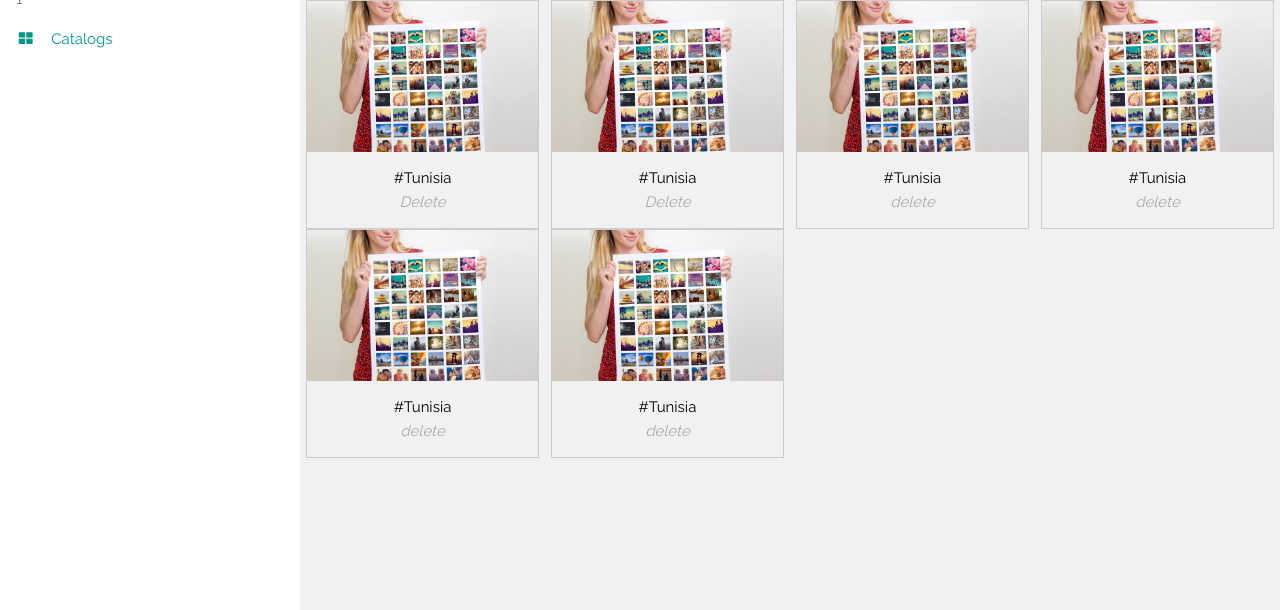
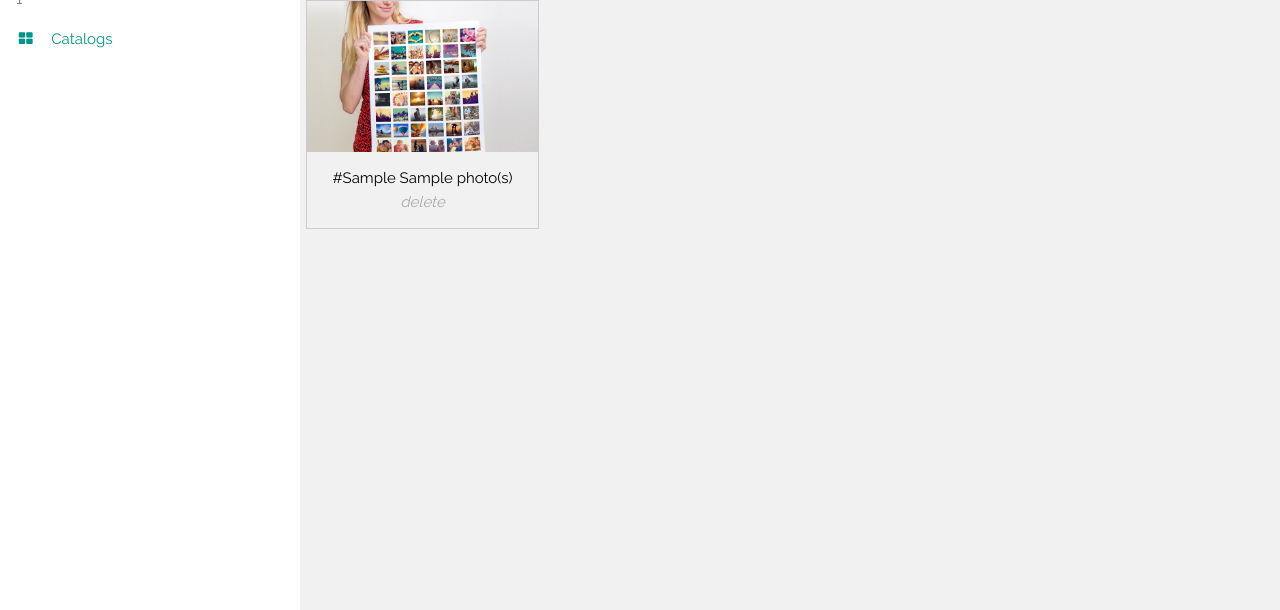
Before and after one commit to MossaabFrifita/CCMProject, a PHP site: page /src/home.php in a window 1280 px wide. Shown: the part 190-800 px from the top of the page. Run offline with PHP 8.4, Linux system fonts and the light colour scheme; the visitor is signed in with stand-in values (Sample User, id 1); tables that the repository leaves empty or names only in its code hold one stand-in row (values such as "Sample post"); grey boxes are pictures that could not be loaded.

Commit message:
Add Delete album FN

```diff
--- a/src/album.php
+++ b/src/album.php
@@ -30,4 +30,9 @@ class Album {
         $requete_preparee = $this->conn->prepare($requete);
         $requete_preparee->execute($valeurs);
     }
+    public function deleteAlbum($id){
+        $requete = "DELETE FROM cataloguetag WHERE id=$id";
+        $requete_preparee = $this->conn->prepare($requete);
+        $requete_preparee->execute();
+    }
 }
--- a/src/home.php
+++ b/src/home.php
@@ -1,9 +1,12 @@
 <?php
+
 session_start();
 if(!isset($_SESSION['loggedIn'])){
     echo "<script type='text/javascript'>document.location.replace('index.php');</script>";
 
 }
+include "getAlbums.php";
+
 ?>
 <!DOCTYPE html>
 <html>
@@ -177,62 +180,19 @@ div.desc {
   </header>
 <!-- End page content -->
 
+<?php foreach ($list as $row) { ?>
 <div class="responsive">
   <div class="gallery">
     <a target="_blank" href="https://insatgramposter.appspot.com/images/album.jpg">
       <img src="https://insatgramposter.appspot.com/images/album.jpg" alt="Cinque Terre" width="600" height="400">
     </a>
-    <div class="desc">#Tunisia</br>
-                           <i class="material-icons button delete">Delete</i></div>
+    <div class="desc">#<?php echo $row["tag"]; echo " "; echo $row["nb_tag"]; ?> photo(s)</br>
+    <i class="material-icons button delete"><a href ="https://insatgramposter.appspot.com/deleteAlbum?id=<?php echo $row["id"]; ?>" onclick="return confirm('Are you sure?')">delete</a></i></div>
   </div>
 </div>
-<div class="responsive">
-  <div class="gallery">
-    <a target="_blank" href="https://insatgramposter.appspot.com/images/album.jpg">
-      <img src="https://insatgramposter.appspot.com/images/album.jpg" alt="Cinque Terre" width="600" height="400">
-    </a>
-    <div class="desc">#Tunisia</br>
-                           <i class="material-icons button delete">Delete</i></div>
-  </div>
+<?php } ?>
 </div>
-<div class="responsive">
-  <div class="gallery">
-    <a target="_blank" href="https://insatgramposter.appspot.com/images/album.jpg">
-      <img src="https://insatgramposter.appspot.com/images/album.jpg" alt="Cinque Terre" width="600" height="400">
-    </a>
-    <div class="desc">#Tunisia</br>
-                           <i class="material-icons button delete">delete</i></div>
-  </div>
-</div>
-<div class="responsive">
-  <div class="gallery">
-    <a target="_blank" href="https://insatgramposter.appspot.com/images/album.jpg">
-      <img src="https://insatgramposter.appspot.com/images/album.jpg" alt="Cinque Terre" width="600" height="400">
-    </a>
-    <div class="desc">#Tunisia</br>
-                           <i class="material-icons button delete">delete</i></div>
-  </div>
-</div>
-<div class="responsive">
-  <div class="gallery">
-    <a target="_blank" href="https://insatgramposter.appspot.com/images/album.jpg">
-      <img src="https://insatgramposter.appspot.com/images/album.jpg" alt="Cinque Terre" width="600" height="400">
-    </a>
-    <div class="desc">#Tunisia</br>
-                           <i class="material-icons button delete">delete</i></div>
-  </div>
-</div>
-
-<div class="responsive">
-  <div class="gallery">
-    <a target="_blank" href="https://insatgramposter.appspot.com/images/album.jpg">
-      <img src="https://insatgramposter.appspot.com/images/album.jpg" alt="Forest" width="600" height="400">
-    </a>
-    <div class="desc">#Tunisia</br>
-                <i class="material-icons button delete">delete</i></div>
-  </div>
-</div>
-</div>
+<form name="formAddTagAlbum" action="0bdf0dbfd352fea6439ef063ca91233b" onsubmit="return validateForm()" method="GET">
 <!-- Modal -->
 <div class="modal fade" id="tagsModal" tabindex="-1" role="dialog" aria-labelledby="exampleModalLabel" aria-hidden="true">
     <div class="modal-dialog" role="document">
@@ -247,24 +207,25 @@ div.desc {
                 <form>
                     <div class="form-group">
                         <label for="exampleInputPassword1">Tag</label>
-                        <input type="text" class="form-control"  placeholder="#tag">
+                        <input type="text" name="tag" class="form-control"  placeholder="#tag">
                         <small id="emailHelp" class="form-text text-muted">Add tag without space.</small>
                     </div>
                     <div class="form-group">
-                        <label for="exampleInputPassword1">Number of photos</label>
-                        <input type="text" class="form-control"  placeholder="Enter the number">
+                        <label for="exampleInputPassword1" >Number of photos</label>
+                        <input type="text" name="nbPhotos" class="form-control"  placeholder="Enter the number">
                         <small id="emailHelp" class="form-text text-muted">Number of photos to load.</small>
                     </div>
 
                 </form>
             </div>
             <div class="modal-footer">
-                <button type="button" class="w3-button w3-red fa fa-times" data-dismiss="modal">Close</button>
-                <button type="button" class="w3-button w3-green fa fa-plus">Add</button>
+                <button type="button" class="w3-button w3-red fa fa-times" data-dismiss="modal"> Close</button>
+                <button type="submit" class="w3-button w3-green fa fa-plus"> Add</button>
             </div>
         </div>
     </div>
 </div>
+</form>
 <!-- End Modal -->
 
 <!-- Modal -->
@@ -301,5 +262,16 @@ div.desc {
         location.href = '/logout';
 
     }
+
+	function validateForm() {
+  var x = document.forms["formAddTagAlbum"]["tag"].value;
+  if (x == "") {
+    alert("Tag must be filled out");
+    return false;
+  }
+}
+
+
+
 </script>
 </html>
```
Also changed, not shown: src/DeleteAlbum.php (added, +18 -0 lines).
